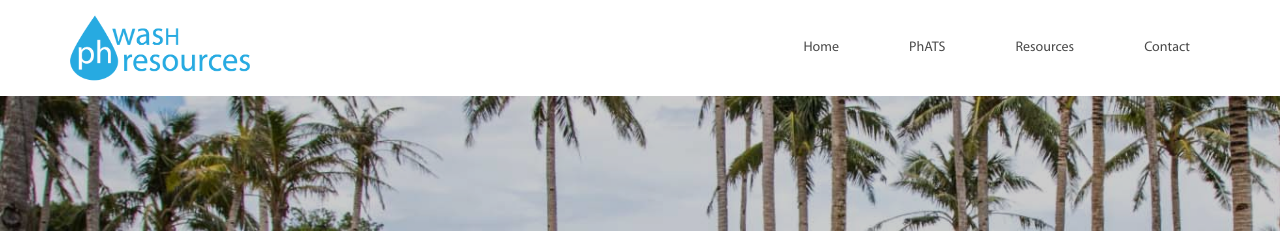
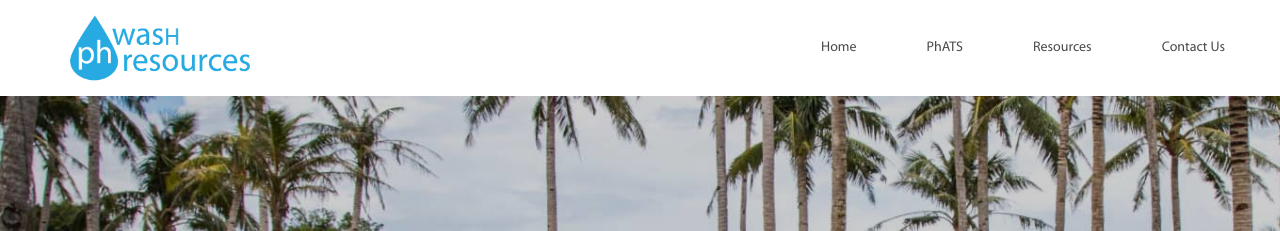
Before and after one commit to phwashresources/phwashresources.github.io, a Jekyll site: the page built from _pillars/sanitation-management.md, in a window 1280 px wide. Shown: the top 231 px of the page. Built offline with Jekyll 4.4.1, drawn with Linux system fonts in a browser that asks for light colours.

Commit message:
update navbar padding

```diff
--- a/_includes/navbar.html
+++ b/_includes/navbar.html
@@ -22,7 +22,7 @@
                 {% endfor %}
                 <li>
                     <a data-toggle="modal" data-target="#modal-form">
-                        Contact
+                        Contact Us
                     </a>
                 </li>
             </ul>
--- a/_sass/main.sass
+++ b/_sass/main.sass
@@ -72,6 +72,8 @@ body
         position: relative
         transform: translateY(-50%)
         padding: 8px 35px 8px
+        &:last-child
+          padding-right: 0
         a
           color: #4A4A4A
           padding: 0
@@ -131,6 +133,7 @@ body
         margin-left: 113px
       .navbar-nav
         margin-right: 58px
+
   footer
     .container
       width: 100%
```
